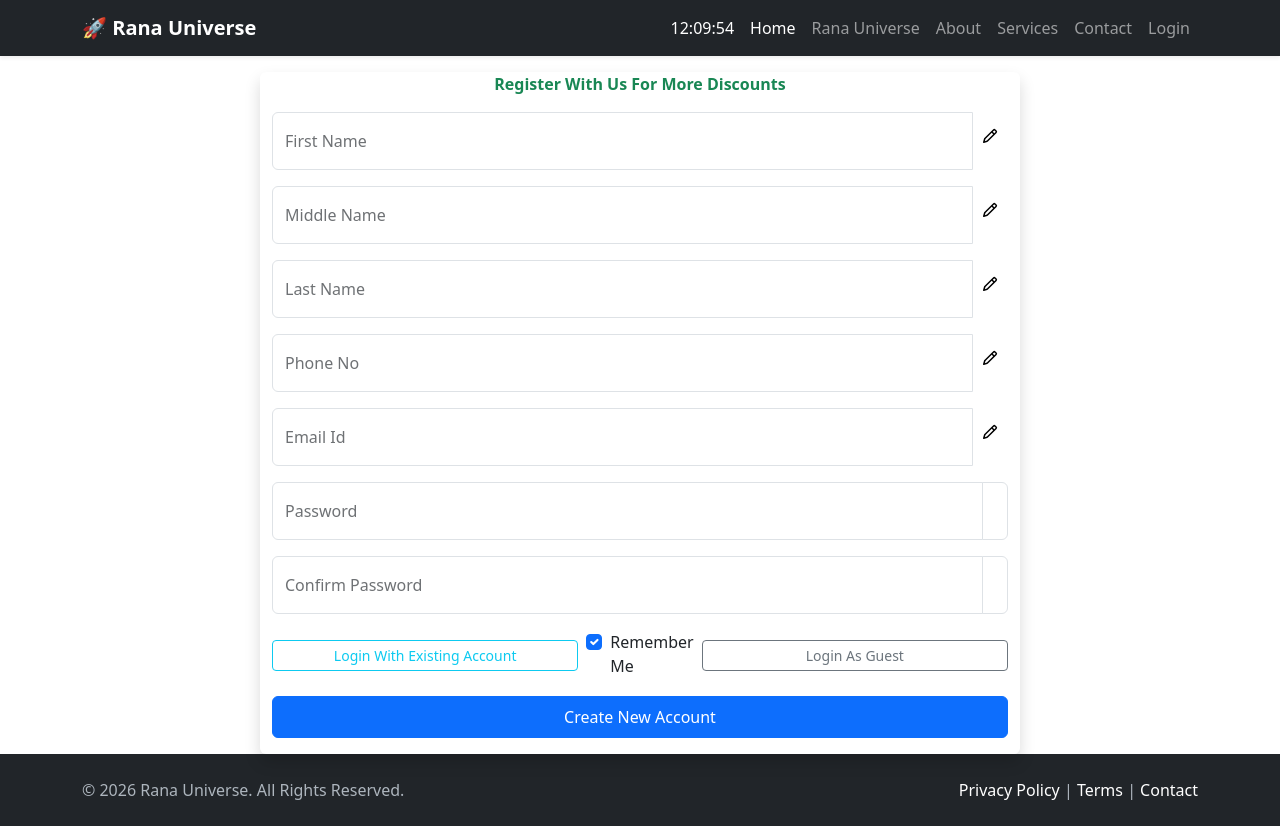
After one commit to RanaUniverse/htmx_learning, a Flask app: page /login in a window 1280 px wide. The commit adds this page. Run offline with Flask 3, Linux system fonts and the light colour scheme; some libraries are stand-ins or nearby versions.

Commit message:
a demo edit pencil button is shows there

```diff
--- a/main.py
+++ b/main.py
@@ -139,6 +139,14 @@ def lazy():
     return "<p>Lazy loaded content 👀</p>"
 
 
+@app.route("/login")
+@app.route("/register")
+def login():
+    return render_template(
+        template_name_or_list="login.html",
+    )
+
+
 @app.route("/messages")
 def htmx1():
     global i
--- a/templates/base.html
+++ b/templates/base.html
@@ -63,35 +63,32 @@ templates/base.html
             height: auto;
         }
 
-        /* pencil default */
-        #editBtn svg {
+        /* Pencil icon */
+        .edit-btn svg {
             transition: color .3s;
         }
 
-
-        /* when typing */
-        .writing-animation svg {
+        /* Animation while editing */
+        .edit-btn.writing-animation svg {
             animation: writing 1.8s ease infinite;
             color: royalblue;
         }
 
-
-        /* when mouse hover */
-        #editBtn:hover svg {
+        /* Animation on hover */
+        .edit-btn:hover svg {
             animation: writing 1.8s ease infinite;
             color: royalblue;
         }
 
-
-        /* optional: make button nice */
-        #editBtn {
+        /* Button styling */
+        .edit-btn {
             background: transparent;
             border: none;
             padding: 10px;
             border-radius: 50%;
-            cursor: none;
+            cursor: pointer;
+            /* Better than cursor:none */
         }
-
 
 
 
--- a/templates/index.html
+++ b/templates/index.html
@@ -29,11 +29,8 @@
 
         <input type="text" id="nameInput" value="John Doe">
 
-        <button id="editBtn">
+        {{ edit_pencil() }}
 
-            {{ edit_pencil() }}
-
-        </button>
     </div>
 
 
--- /dev/null
+++ b/templates/login.html
@@ -0,0 +1,214 @@
+{% extends 'base.html' %}
+
+{% from 'partials/svg/pencil_icon.html' import edit_pencil %}
+
+
+{% block content %}
+
+<body>
+
+    <div class="container mt-3">
+        <div class="row justify-content-center">
+            <div class="card shadow border-0 col-md-8">
+
+                <form action="" method="post">
+                    <input id="csrf_token" name="csrf_token" type="hidden"
+                        value="IjViMGQyZDM5N2YwNWI5ODcxZDU1NmNlY2JmNTQ1NzFmZmFjYzY0ZDgi.akHymw.n7sH0ATr2VHpTBFVv13c8JEFVDs">
+                    <p class="text-success text-center fw-semibold">
+                        Register With Us For More Discounts
+                    </p>
+
+
+
+                    <div class="input-group mb-3">
+
+                        <div class="form-floating">
+                            <input class="form-control editable-input" id="first_name" name="first_name" type="text"
+                                placeholder=" " maxlength="50" minlength="1" required value="">
+                            <label for="first_name">First Name</label>
+                        </div>
+
+                        {{ edit_pencil() }}
+
+                    </div>
+
+
+
+
+
+                    <div class="input-group mb-3">
+
+                        <div class="form-floating">
+                            <input class="form-control editable-input" id="middle_name" name="middle_name" type="text"
+                                placeholder=" " maxlength="50" value="">
+                            <label for="middle_name">Middle Name</label>
+                        </div>
+
+                        {{ edit_pencil() }}
+
+                    </div>
+
+
+                    <div class="input-group mb-3">
+
+                        <div class="form-floating">
+                            <input class="form-control editable-input" id="last_name" name="last_name" type="text"
+                                placeholder=" " maxlength="50" value="">
+                            <label for="last_name">Last Name</label>
+                        </div>
+
+                        {{ edit_pencil() }}
+
+                    </div>
+
+
+
+                    <div class="input-group mb-3">
+
+                        <div class="form-floating">
+                            <input class="form-control editable-input" id="phone_no" name="phone_no" type="text"
+                                placeholder=" " maxlength="15" minlength="10" value="">
+                            <label for="phone_no">Phone No</label>
+                        </div>
+
+                        {{ edit_pencil() }}
+
+                    </div>
+
+
+
+
+                    <div class="input-group mb-3">
+
+                        <div class="form-floating">
+                            <input class="form-control editable-input" id="email_id" name="email_id" type="text"
+                                placeholder=" " value="">
+                            <label for="email_id">Email Id</label>
+                        </div>
+
+                        {{ edit_pencil() }}
+
+                    </div>
+
+
+
+                    <div class="input-group mb-3">
+                        <div class="form-floating">
+                            <input class="form-control" id="password" name="password" placeholder=" " required
+                                type="password" value="">
+                            <label for="password">Password</label>
+                        </div>
+                        <button type="button" class="input-group-text btn border btn-outline-warning"
+                            onclick="PassShowHideFun()">
+                            <i class="bi bi-eye"></i>
+                        </button>
+                    </div>
+
+                    <!-- Confirm Password -->
+                    <div class="input-group mb-3">
+                        <div class="form-floating">
+                            <input class="form-control" id="confirm_password" name="confirm_password" placeholder=" "
+                                required type="password" value="">
+                            <label for="confirm_password">Confirm Password</label>
+                        </div>
+                        <button type="button" class="input-group-text btn border btn-outline-warning"
+                            onclick="PassShowHideFun()">
+                            <i id="eyeIcon" class="bi bi-eye"></i>
+                        </button>
+                    </div>
+
+
+
+
+
+
+
+                    <div class="d-flex flex-column flex-lg-row justify-content-between align-items-center gap-2 mb-3">
+
+
+                        <a href="/login" class="btn btn-sm btn-outline-info w-75 w-sm-auto">
+                            Login With Existing Account
+                        </a>
+
+
+                        <div class="form-check">
+                            <input checked class="form-check-input" id="remember" name="remember" type="checkbox"
+                                value="y">
+                            <label class="form-check-label" for="remember">Remember Me</label>
+                        </div>
+
+
+                        <button type="button" class="btn btn-sm btn-outline-secondary w-75 w-sm-auto"
+                            id="guestToastBtn">
+                            Login As Guest
+                        </button>
+
+                    </div>
+
+                    <input class="btn btn-primary w-100 py-2 mb-3" id="submit" name="submit" type="submit"
+                        value="Create New Account">
+                </form>
+            </div>
+        </div>
+
+
+        <div class="toast-container position-fixed top-0 end-0 p-3">
+
+            <div id="guestToast" class="toast bg-warning-subtle border border-warning shadow" role="alert"
+                aria-live="assertive" aria-atomic="true">
+
+                <div class="toast-header bg-warning">
+
+                    <i class="bi bi-exclamation-triangle-fill me-2"></i>
+
+                    <strong class="me-auto">
+                        Guest Login Disabled
+                    </strong>
+
+                    <button type="button" class="btn-close" data-bs-dismiss="toast">
+                    </button>
+
+                </div>
+
+                <div class="toast-body">
+                    Guest login is not available right now.
+                    Please login with your account details.
+                </div>
+
+            </div>
+
+        </div>
+
+</body>
+
+{% endblock %}
+
+
+
+{% block my_script %}
+<script nonce="{{g.nonce}}">
+
+    document.querySelectorAll(".input-group").forEach(group => {
+
+        const input = group.querySelector(".editable-input");
+        const button = group.querySelector(".edit-btn");
+
+        if (!input || !button) return;
+
+        button.addEventListener("click", () => {
+            input.focus();
+            input.select();
+        });
+
+        input.addEventListener("focus", () => {
+            button.classList.add("writing-animation");
+        });
+
+        input.addEventListener("blur", () => {
+            button.classList.remove("writing-animation");
+        });
+
+    });
+</script>
+
+{% endblock %}
--- a/templates/partials/_navbar.html
+++ b/templates/partials/_navbar.html
@@ -33,6 +33,9 @@ templates/partials/_navbar.html
                 <li class="nav-item">
                     <a class="nav-link" href="/contact">Contact</a>
                 </li>
+                <li class="nav-item">
+                    <a class="nav-link" href="/login">Login</a>
+                </li>
             </ul>
         </div>
     </div>
--- a/templates/partials/svg/pencil_icon.html
+++ b/templates/partials/svg/pencil_icon.html
@@ -8,11 +8,15 @@ Here is the svg which i will include later
 
 {% macro edit_pencil() %}
 
-<svg data-component=" Octicon" aria-hidden="true" focusable="false" class="octicon octicon-pencil" viewBox="0 0 16 16"
-    width="16" height="16" fill="currentColor" display="inline-block" overflow="visible">
-    <path
-        d="M11.013 1.427a1.75 1.75 0 0 1 2.474 0l1.086 1.086a1.75 1.75 0 0 1 0 2.474l-8.61 8.61c-.21.21-.47.364-.756.445l-3.251.93a.75.75 0 0 1-.927-.928l.929-3.25c.081-.286.235-.547.445-.758l8.61-8.61Zm.176 4.823L9.75 4.81l-6.286 6.287a.253.253 0 0 0-.064.108l-.558 1.953 1.953-.558a.253.253 0 0 0 .108-.064Zm1.238-3.763a.25.25 0 0 0-.354 0L10.811 3.75l1.439 1.44 1.263-1.263a.25.25 0 0 0 0-.354Z">
-    </path>
-</svg>
+<div>
+    <button class="edit-btn" type="button" tabindex="-1">
+        <svg aria-hidden="true" focusable="false" viewBox="0 0 16 16" width="16" height="16" fill="currentColor"
+            display="inline-block" overflow="visible">
+            <path
+                d="M11.013 1.427a1.75 1.75 0 0 1 2.474 0l1.086 1.086a1.75 1.75 0 0 1 0 2.474l-8.61 8.61c-.21.21-.47.364-.756.445l-3.251.93a.75.75 0 0 1-.927-.928l.929-3.25c.081-.286.235-.547.445-.758l8.61-8.61Zm.176 4.823L9.75 4.81l-6.286 6.287a.253.253 0 0 0-.064.108l-.558 1.953 1.953-.558a.253.253 0 0 0 .108-.064Zm1.238-3.763a.25.25 0 0 0-.354 0L10.811 3.75l1.439 1.44 1.263-1.263a.25.25 0 0 0 0-.354Z">
+            </path>
+        </svg>
+    </button>
+</div>
 
 {% endmacro %}
```
